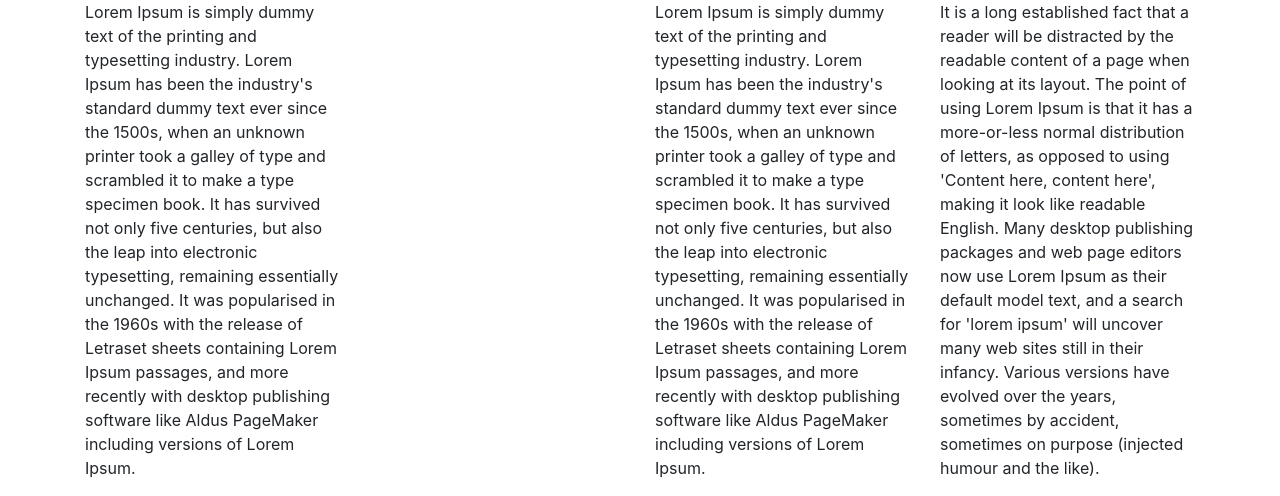
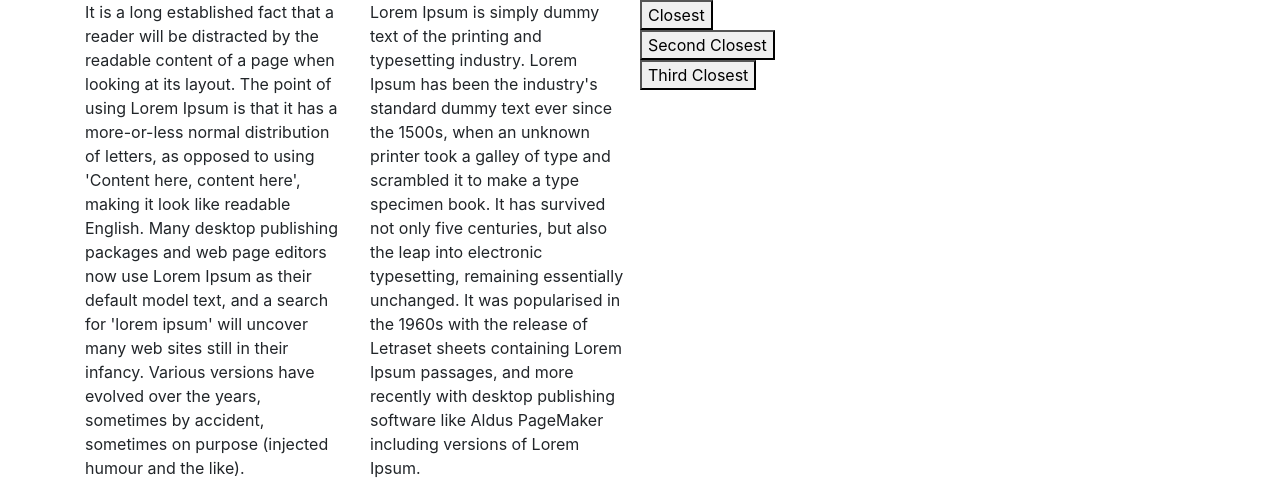
Before and after one commit to awardnopoints/BikeFind, a Flask app: page / in a window 1280 px wide. Shown: the part 442-938 px from the top of the page. Run offline with Flask 2, Linux system fonts and the light colour scheme; data that the repository does not hold is empty; some libraries are stand-ins or nearby versions.

Commit message:
rearranged html and added buttons

```diff
--- a/bikefind/static/script.js
+++ b/bikefind/static/script.js
@@ -64,7 +64,7 @@ function initMap() {
           $('#findstation').text(JSON.stringify(data));
 
           origin = current_position;
-          destination = new google.maps.LatLng(parseFloat(data["latitude"]["1"]), parseFloat(data["longitude"]["1"]));
+          destination = new google.maps.LatLng(parseFloat(data["latitude"]["0"]), parseFloat(data["longitude"]["0"]));
 
           var request = {
           	origin: origin,
--- a/bikefind/templates/index.html
+++ b/bikefind/templates/index.html
@@ -38,22 +38,26 @@
 
 
         <div class="row">
-            <div class="col-md-3 col-sm-6 col-cs-12">
-                <p>{{ staticData }}Lorem Ipsum is simply dummy text of the printing and typesetting industry. Lorem Ipsum has been the industry's standard dummy text ever since the 1500s, when an unknown printer took a galley of type and scrambled it to make a type specimen book. It has survived not only five centuries, but also the leap into electronic typesetting, remaining essentially unchanged. It was popularised in the 1960s with the release of Letraset sheets containing Lorem Ipsum passages, and more recently with desktop publishing software like Aldus PageMaker including versions of Lorem Ipsum.</p>
-            </div>
-            <div class="col-md-3 col-sm-6 col-cs-12" id="directions-test">
-
-            </div>
-            <div class="col-md-3 col-sm-6 col-cs-12" id="rtpi">
-                <p>Lorem Ipsum is simply dummy text of the printing and typesetting industry. Lorem Ipsum has been the industry's standard dummy text ever since the 1500s, when an unknown printer took a galley of type and scrambled it to make a type specimen book. It has survived not only five centuries, but also the leap into electronic typesetting, remaining essentially unchanged. It was popularised in the 1960s with the release of Letraset sheets containing Lorem Ipsum passages, and more recently with desktop publishing software like Aldus PageMaker including versions of Lorem Ipsum.</p>
-            </div>
             <div class="col-md-3 col-sm-6 col-cs-12" id="findstation">
                 <p>
                     It is a long established fact that a reader will be distracted by the readable content of a page when looking at its layout. The point of using Lorem Ipsum is that it has a more-or-less normal distribution of letters, as opposed to using 'Content here, content here', making it look like readable English. Many desktop publishing packages and web page editors now use Lorem Ipsum as their default model text, and a search for 'lorem ipsum' will uncover many web sites still in their infancy. Various versions have evolved over the years, sometimes by accident, sometimes on purpose (injected humour and the like).
                 </p>
             </div>
+            <div class="col-md-3 col-sm-6 col-cs-12" id="rtpi">
+                <p>Lorem Ipsum is simply dummy text of the printing and typesetting industry. Lorem Ipsum has been the industry's standard dummy text ever since the 1500s, when an unknown printer took a galley of type and scrambled it to make a type specimen book. It has survived not only five centuries, but also the leap into electronic typesetting, remaining essentially unchanged. It was popularised in the 1960s with the release of Letraset sheets containing Lorem Ipsum passages, and more recently with desktop publishing software like Aldus PageMaker including versions of Lorem Ipsum.</p>
+            </div>
+            <div class="col-md-3 col-sm-6 col-cs-12">
+
+               <div class="row"> <button type="button" id="0-btn">Closest</button> </div>
+               <div class="row"> <button type="button" id="1-btn">Second Closest</button> </div>
+               <div class="row"> <button type="button" id="2-btn">Third Closest</button> </div>
+
+            </div>
+
+            <div class="col-md-3 col-sm-6 col-cs-12" id="directions-test">
+                <!-- directions info going here for now -->
+            </div>
         </div>
-
     </div>
 </body>
 </html>
```
